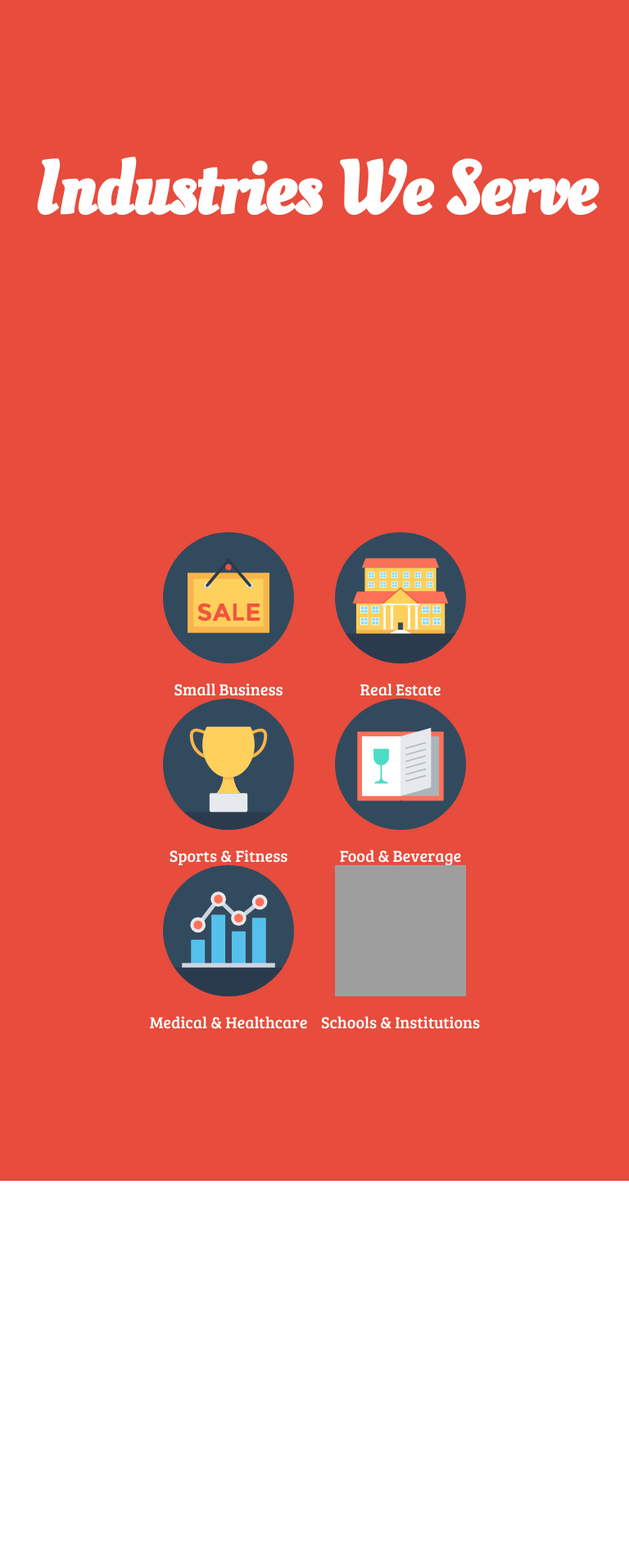
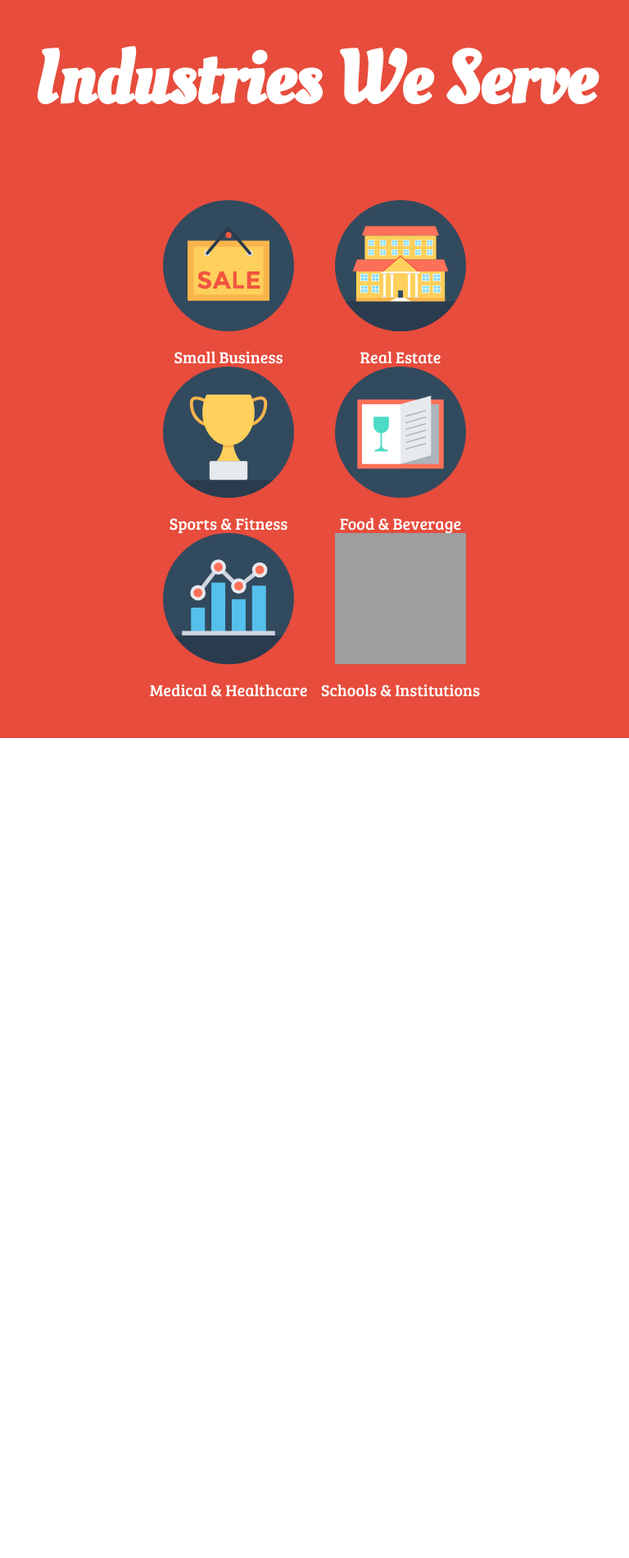
Before and after one commit to juscuizon/loftytype, a Jekyll site: the page built from index.html, in a window 768 px wide. Shown: the part 900-2800 px from the top of the page at 82% size. Built offline with Jekyll 4.4.1, drawn with Linux system fonts in a browser that asks for light colours; some web fonts are replaced; grey boxes are pictures that could not be loaded.

Commit message:
Changed height of small monitors and tablets to 100vh

```diff
--- a/assets/css/2-modules/_industries-section.sass
+++ b/assets/css/2-modules/_industries-section.sass
@@ -74,7 +74,7 @@
 //Small Monitors and Tablets
 @media (min-width: 501px) and (max-width: 800px)
 	.industries-section-container
-		min-height: 160vh
+		min-height: 100vh
 
 		.title
 			h2
--- a/assets/css/main.css
+++ b/assets/css/main.css
@@ -2877,7 +2877,7 @@ body {
 
 @media (min-width: 501px) and (max-width: 800px) {
   .industries-section-container {
-    min-height: 160vh; }
+    min-height: 100vh; }
     .industries-section-container .title h2 {
       font-size: 90px; }
     .industries-section-container .industries-icon-container {
```
